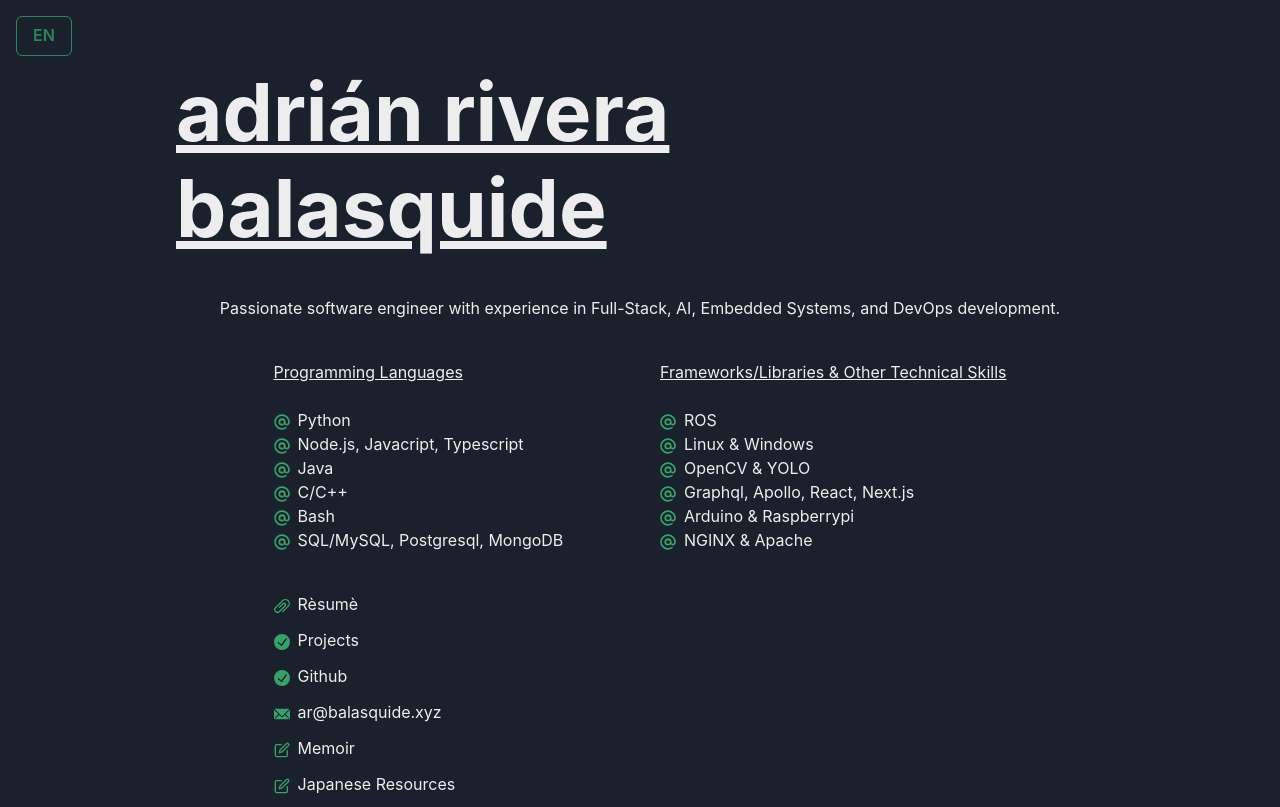
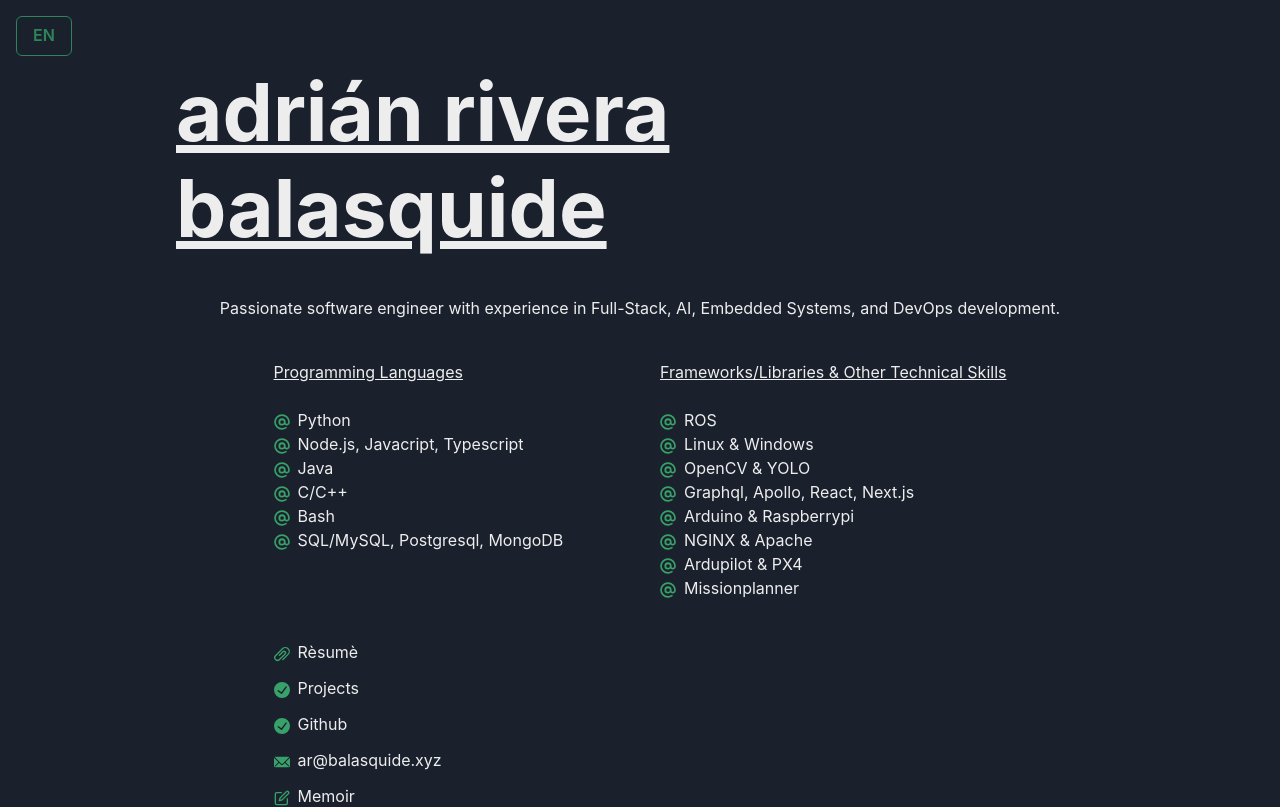
Before and after one commit to arBalasquide/personal-website, a Next.js app: page / in a window 1280 px wide. Shown: the top 807 px of the page. Built offline with nearby package versions, Linux system fonts and the light colour scheme.

Commit message:
Drone stuff experience

```diff
--- a/src/pages/index.tsx
+++ b/src/pages/index.tsx
@@ -57,6 +57,8 @@ const Index = () => {
               />
               <MyListItem text="Arduino & Raspberrypi" icon={AtSignIcon} />
               <MyListItem text="NGINX & Apache" icon={AtSignIcon} />
+              <MyListItem text="Ardupilot & PX4" icon={AtSignIcon} />
+              <MyListItem text="Missionplanner" icon={AtSignIcon} />
             </List>
           </GridItem>
           <GridItem>
```
